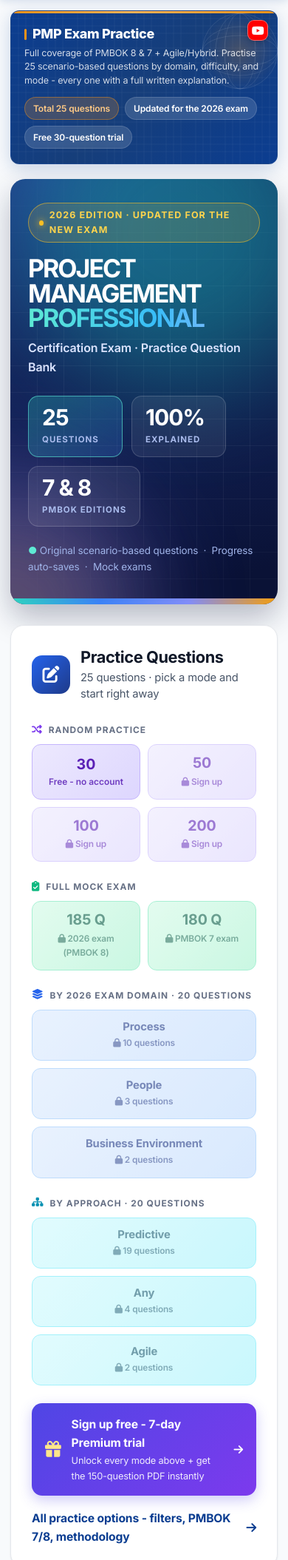
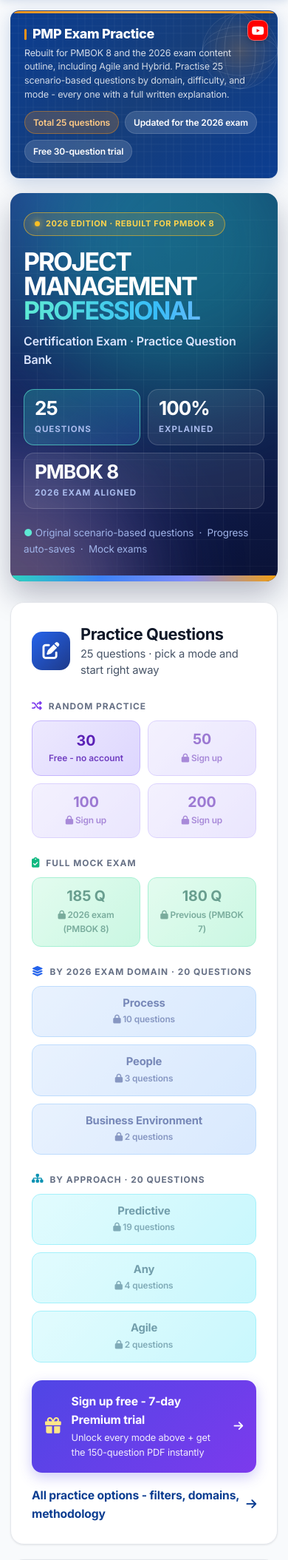
Before and after one commit to prolab-PMP/pmp-quiz-en, a Flask app: page / in a window 390 px wide. Shown: the part 60-2169 px from the top of the page at 74% size. Run offline with Flask 3, Linux system fonts and the light colour scheme; data comes from the database, SQL or seed files in the repository; data that the repository does not hold is empty; some libraries are stand-ins or nearby versions; some web fonts are replaced.

Commit message:
home: fix phone layout and switch messaging to PMBOK 8
- grid tracks use minmax(0,1fr) so cards no longer push wider than the screen
  (cover and cards now share the same width on phones)
- cover stats: equal-width grid; on phones 2 + 1 full-width so edges line up
- copy: 'Rebuilt for PMBOK 8', third stat 'PMBOK 8 / 2026 exam aligned',
  PMBOK 7 mock labelled as previous edition

Co-Authored-By: Claude Opus 5.5 <noreply@anthropic.com>
Claude-Session: https://claude.ai/code/session_01DqJTBb5zbyeenhcz4zkgqb

```diff
--- a/templates/home.html
+++ b/templates/home.html
@@ -24,8 +24,8 @@
 .wx-cover h2{margin:18px 0 0;font-weight:900;line-height:.98;letter-spacing:-2px;font-size:clamp(34px,5.4vw,68px);color:#fff}
 .wx-cover h2 .b{display:block;background:linear-gradient(90deg,#5eead4,#38bdf8 55%,#a5b4fc);-webkit-background-clip:text;background-clip:text;color:transparent}
 .wx-cover .sub{margin-top:12px;font-size:clamp(16px,2vw,22px);font-weight:600;color:#dbe4ff}
-.wx-stats{display:flex;flex-wrap:wrap;gap:12px;margin-top:26px}
-.wx-stat{padding:13px 18px;border-radius:14px;background:rgba(255,255,255,.07);border:1px solid rgba(255,255,255,.16);min-width:128px}
+.wx-stats{display:grid;grid-template-columns:repeat(3,minmax(0,1fr));gap:12px;margin-top:26px;max-width:560px}
+.wx-stat{padding:13px 18px;border-radius:14px;background:rgba(255,255,255,.07);border:1px solid rgba(255,255,255,.16);min-width:0}
 .wx-stat b{display:block;font-size:30px;font-weight:900;letter-spacing:-1px;line-height:1}
 .wx-stat span{display:block;margin-top:6px;font-size:11.5px;font-weight:700;color:#a9bbec;text-transform:uppercase;letter-spacing:1px}
 .wx-stat.hl{background:linear-gradient(135deg,rgba(45,212,191,.28),rgba(59,130,246,.22));border-color:rgba(94,234,212,.6)}
@@ -59,11 +59,20 @@
   .wx-cover .inner{padding:32px 24px 40px}
   .wx-scene{display:none}
 }
+@media (max-width: 560px){
+  .wx-cover{border-radius:16px;min-height:0}
+  .wx-cover .inner{padding:26px 18px 32px}
+  .wx-stats{grid-template-columns:repeat(2,minmax(0,1fr));gap:10px}
+  .wx-stat{padding:12px 14px}
+  .wx-stat.wide{grid-column:1 / -1}
+  .wx-stat b{font-size:26px}
+  .wx-pill{font-size:11px;letter-spacing:.6px}
+}
 /* ── Home: section cards ──────────────────────────────────────── */
-.wx-sections{display:grid;grid-template-columns:1fr 1fr;gap:20px;margin:0 0 32px;align-items:stretch}
+.wx-sections{display:grid;grid-template-columns:minmax(0,1fr) minmax(0,1fr);gap:20px;margin:0 0 32px;align-items:stretch}
 .wx-card.practice{grid-row:span 2}
-@media (max-width: 900px){ .wx-sections{grid-template-columns:1fr} .wx-card.practice{grid-row:auto} }
-.wx-card{position:relative;display:flex;flex-direction:column;padding:28px;border-radius:18px;background:var(--surface,#fff);
+@media (max-width: 900px){ .wx-sections{grid-template-columns:minmax(0,1fr)} .wx-card.practice{grid-row:auto} }
+.wx-card{position:relative;min-width:0;display:flex;flex-direction:column;padding:28px;border-radius:18px;background:var(--surface,#fff);
   border:1px solid var(--border,#E4E7EC);box-shadow:var(--shadow-sm,0 1px 3px rgba(0,0,0,.06));color:var(--text,#101828);
   text-decoration:none;transition:transform .15s ease,box-shadow .15s ease,border-color .15s ease}
 .wx-card.link{cursor:pointer}
@@ -151,7 +160,7 @@
         </a>
     </div>
     <h1>PMP Exam Practice</h1>
-    <p>Full coverage of PMBOK 8 &amp; 7 + Agile/Hybrid. Practise {{ "{:,}".format(total_questions) }} scenario-based questions by domain, difficulty, and mode - every one with a full written explanation.</p>
+    <p>Rebuilt for PMBOK 8 and the 2026 exam content outline, including Agile and Hybrid. Practise {{ "{:,}".format(total_questions) }} scenario-based questions by domain, difficulty, and mode - every one with a full written explanation.</p>
     <div class="badges">
         <span>Total {{ "{:,}".format(total_questions) }} questions</span>
         <span>Updated for the 2026 exam</span>
@@ -168,13 +177,13 @@
   <div class="grid"></div><div class="orb o1"></div><div class="orb o2"></div><div class="orb o3"></div>
   <div class="inner">
     <div class="left">
-      <div class="wx-pill"><i></i>2026 EDITION &middot; UPDATED FOR THE NEW EXAM</div>
+      <div class="wx-pill"><i></i>2026 EDITION &middot; REBUILT FOR PMBOK 8</div>
       <h2>PROJECT MANAGEMENT<span class="b">PROFESSIONAL</span></h2>
       <div class="sub">Certification Exam &middot; Practice Question Bank</div>
       <div class="wx-stats">
         <div class="wx-stat hl"><b>{{ "{:,}".format(total_questions) }}</b><span>Questions</span></div>
         <div class="wx-stat"><b>100%</b><span>Explained</span></div>
-        <div class="wx-stat"><b>7 &amp; 8</b><span>PMBOK editions</span></div>
+        <div class="wx-stat wide"><b>PMBOK 8</b><span>2026 exam aligned</span></div>
       </div>
       <div class="wx-foot"><b>&#9679;</b> Original scenario-based questions &nbsp;&middot;&nbsp; Progress auto-saves &nbsp;&middot;&nbsp; Mock exams</div>
     </div>
@@ -239,7 +248,7 @@
     <div class="wx-grp">
       <div class="lb"><i class="fas fa-clipboard-check" style="color:#10b981"></i> Full mock exam</div>
       <div class="wx-btns c2">
-        {% for mode, label, q in [('pmbok8_exam','2026 exam (PMBOK 8)',185),('pmbok7_exam','PMBOK 7 exam',180)] %}
+        {% for mode, label, q in [('pmbok8_exam','2026 exam (PMBOK 8)',185),('pmbok7_exam','Previous (PMBOK 7)',180)] %}
           {% if current_user.is_authenticated %}
           <form method="POST" action="{{ url_for('quiz_begin') }}">
             <input type="hidden" name="mode" value="{{ mode }}">
@@ -329,7 +338,7 @@
     {% endif %}
     </div>
 
-    <a class="go" href="{{ url_for('dashboard') }}">All practice options - filters, PMBOK 7/8, methodology <i class="fas fa-arrow-right"></i></a>
+    <a class="go" href="{{ url_for('dashboard') }}">All practice options - filters, domains, methodology <i class="fas fa-arrow-right"></i></a>
   </div>
 
   <!-- My status preview -->
```
